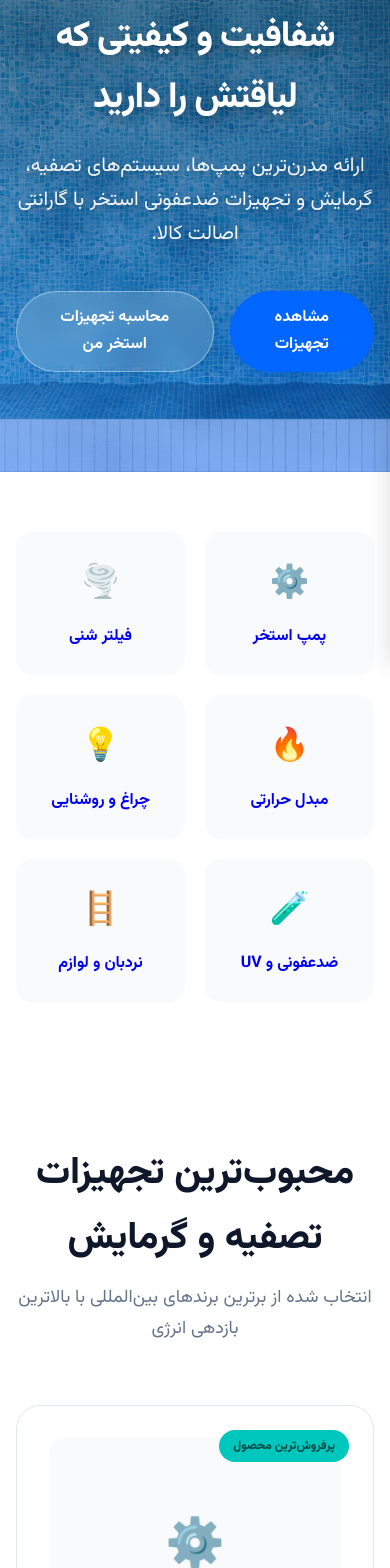
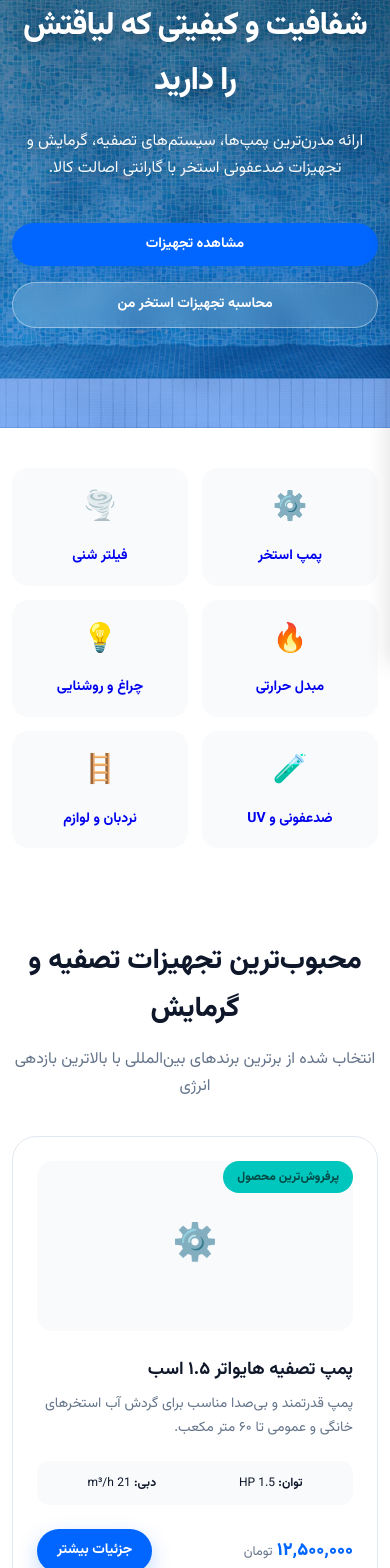
Before and after one commit to hamedkhomjani/pool-react, a React (Vite) app: page / in a window 390 px wide. Shown: the part 180-1748 px from the top of the page. Built offline with nearby package versions, Linux system fonts and the light colour scheme.

Commit message:
Optimize mobile view: add 480px breakpoint, improve spacing & sizing

```diff
--- a/src/App.css
+++ b/src/App.css
@@ -300,8 +300,8 @@ header {
 
 .product-grid {
   display: grid;
-  grid-template-columns: repeat(auto-fit, minmax(320px, 1fr));
-  gap: 32px;
+  grid-template-columns: repeat(auto-fit, minmax(300px, 1fr));
+  gap: 24px;
 }
 
 .product-card {
@@ -401,6 +401,12 @@ header {
   align-items: center;
   justify-content: space-between;
   gap: 40px;
+}
+
+.banner-icon {
+  font-size: 100px;
+  line-height: 1;
+  flex-shrink: 0;
 }
 
 .banner-text h3 {
@@ -1151,6 +1157,186 @@ footer {
   font-size: 16px;
 }
 
+@media (max-width: 480px) {
+  .hero {
+    padding: 100px 0 70px;
+  }
+
+  .hero h1 {
+    font-size: 26px;
+  }
+
+  .hero p {
+    font-size: 14px;
+  }
+
+  .hero-badge {
+    font-size: 12px;
+    padding: 6px 16px;
+  }
+
+  .section-header {
+    margin-bottom: 36px;
+  }
+
+  .section-header h2 {
+    font-size: 22px;
+  }
+
+  .section-header p {
+    font-size: 14px;
+  }
+
+  .cat-grid {
+    grid-template-columns: repeat(2, 1fr);
+    gap: 10px;
+  }
+
+  .cat-card {
+    padding: 16px 10px;
+  }
+
+  .cat-icon {
+    font-size: 28px;
+  }
+
+  .cat-card h4 {
+    font-size: 14px;
+  }
+
+  .product-grid {
+    gap: 16px;
+  }
+
+  .product-card {
+    padding: 16px;
+  }
+
+  .product-title {
+    font-size: 18px;
+  }
+
+  .product-image {
+    height: 140px;
+    font-size: 36px;
+  }
+
+  .product-desc {
+    font-size: 14px;
+  }
+
+  .product-price {
+    font-size: 18px;
+  }
+
+  .product-specs {
+    font-size: 12px;
+    flex-wrap: wrap;
+    gap: 6px;
+  }
+
+  .highlight-banner {
+    padding: 24px 16px;
+  }
+
+  .highlight-banner h3 {
+    font-size: 20px;
+  }
+
+  .highlight-banner p {
+    font-size: 15px;
+  }
+
+  .banner-icon {
+    font-size: 48px;
+  }
+
+  .banner-btn {
+    width: 100%;
+    text-align: center;
+  }
+
+  .btn {
+    padding: 10px 20px;
+    font-size: 14px;
+  }
+
+  .calc-shape-btn {
+    padding: 10px 16px;
+    font-size: 13px;
+  }
+
+  .calc-shape-icon {
+    font-size: 22px;
+  }
+
+  .calculator-card {
+    padding: 16px;
+  }
+
+  .calc-field input {
+    font-size: 14px;
+    padding: 10px 12px;
+  }
+
+  .modal-content {
+    padding: 16px;
+    margin: 8px;
+  }
+
+  .modal-icon {
+    width: 48px;
+    height: 48px;
+    font-size: 28px;
+  }
+
+  .modal-title {
+    font-size: 18px;
+  }
+
+  .modal-price {
+    font-size: 18px;
+  }
+
+  .modal-desc {
+    font-size: 14px;
+  }
+
+  .feature-item {
+    font-size: 13px;
+    padding: 8px 12px;
+  }
+
+  .spec-row {
+    padding: 10px 14px;
+    font-size: 13px;
+  }
+
+  .contact-item-value {
+    font-size: 14px;
+  }
+
+  .stat-number {
+    font-size: 28px;
+  }
+
+  .value-card {
+    padding: 24px 16px;
+  }
+
+  .footer-grid {
+    gap: 28px;
+  }
+
+  .cat-page-icon {
+    font-size: 40px;
+  }
+
+  .cat-page-header h2 {
+    font-size: 24px;
+  }
+}
+
 @keyframes fadeIn {
   from { opacity: 0; }
   to { opacity: 1; }
@@ -1205,7 +1391,67 @@ footer {
   }
 
   .hero h1 {
-    font-size: 36px;
+    font-size: 32px;
+  }
+
+  .hero p {
+    font-size: 16px;
+  }
+
+  .hero-btns {
+    flex-direction: column;
+    align-items: stretch;
+  }
+
+  .hero-btns .btn {
+    text-align: center;
+  }
+
+  .section-header h2 {
+    font-size: 28px;
+  }
+
+  .section-header p {
+    font-size: 16px;
+  }
+
+  .categories,
+  .products-section {
+    padding: 40px 0 50px;
+  }
+
+  .cat-grid {
+    gap: 14px;
+  }
+
+  .product-card {
+    padding: 24px;
+  }
+
+  .product-image {
+    height: 170px;
+  }
+
+  .highlight-banner {
+    padding: 32px 20px;
+  }
+
+  .highlight-banner h3 {
+    font-size: 24px;
+  }
+
+  .banner-icon {
+    font-size: 64px;
+  }
+
+  .about-section,
+  .contact-section,
+  .calculator-section {
+    padding: 40px 0 60px;
+  }
+
+  .cat-page {
+    padding: 24px 0 60px;
   }
 
   .footer-grid {
@@ -1255,8 +1501,26 @@ footer {
     align-items: stretch;
   }
 
+  .calc-shape-btn {
+    padding: 12px 20px;
+    flex-direction: row;
+    justify-content: center;
+  }
+
   .modal-content {
-    padding: 24px;
+    padding: 20px;
+    margin: 12px;
+    max-height: 85vh;
+  }
+
+  .modal-icon {
+    width: 60px;
+    height: 60px;
+    font-size: 36px;
+  }
+
+  .modal-header {
+    gap: 12px;
   }
 
   .features-grid {
--- a/src/components/Banner.jsx
+++ b/src/components/Banner.jsx
@@ -7,7 +7,7 @@ function Banner() {
           <p>نمی‌دانید چه پمپ و فیلتری مناسب استخر شماست؟ ما تمامی تجهیزات را متناسب با ابعاد استخر شما پکیج کرده‌ایم.</p>
           <a href="#" className="btn banner-btn">استعلام قیمت پکیج سفارشی</a>
         </div>
-        <div style={{ fontSize: '100px' }}>🏊‍♂️</div>
+        <div className="banner-icon">🏊‍♂️</div>
       </div>
     </section>
   );
--- a/src/index.css
+++ b/src/index.css
@@ -79,3 +79,9 @@ body {
     padding: 0 16px;
   }
 }
+
+@media (max-width: 480px) {
+  .container {
+    padding: 0 12px;
+  }
+}
```
